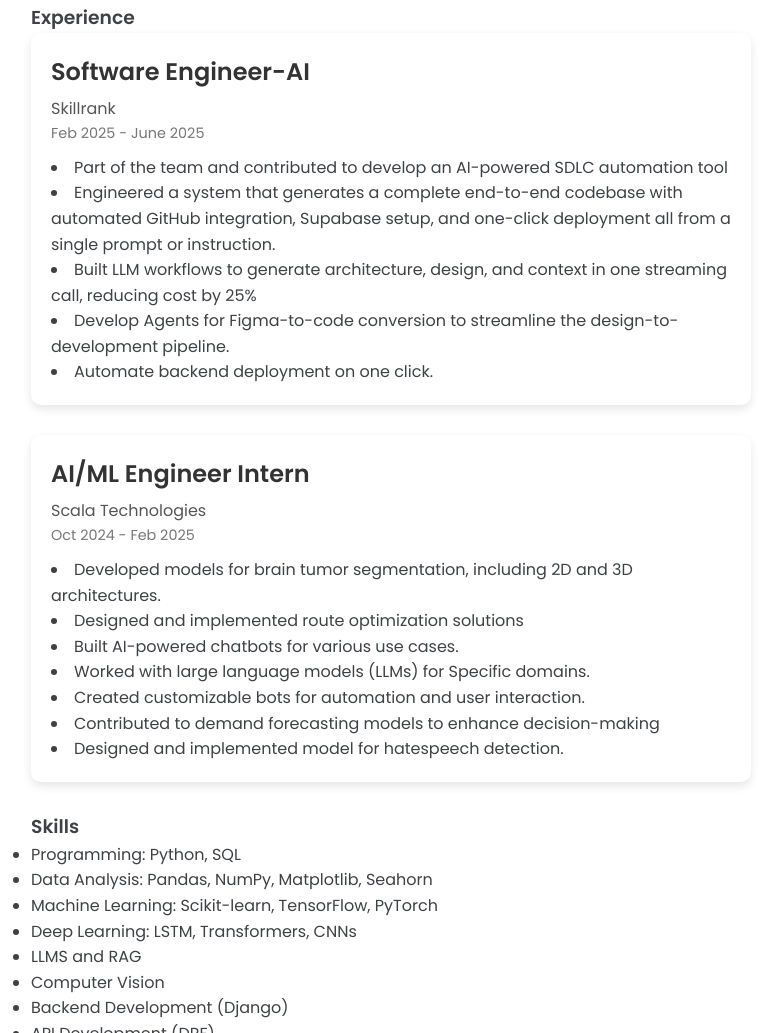
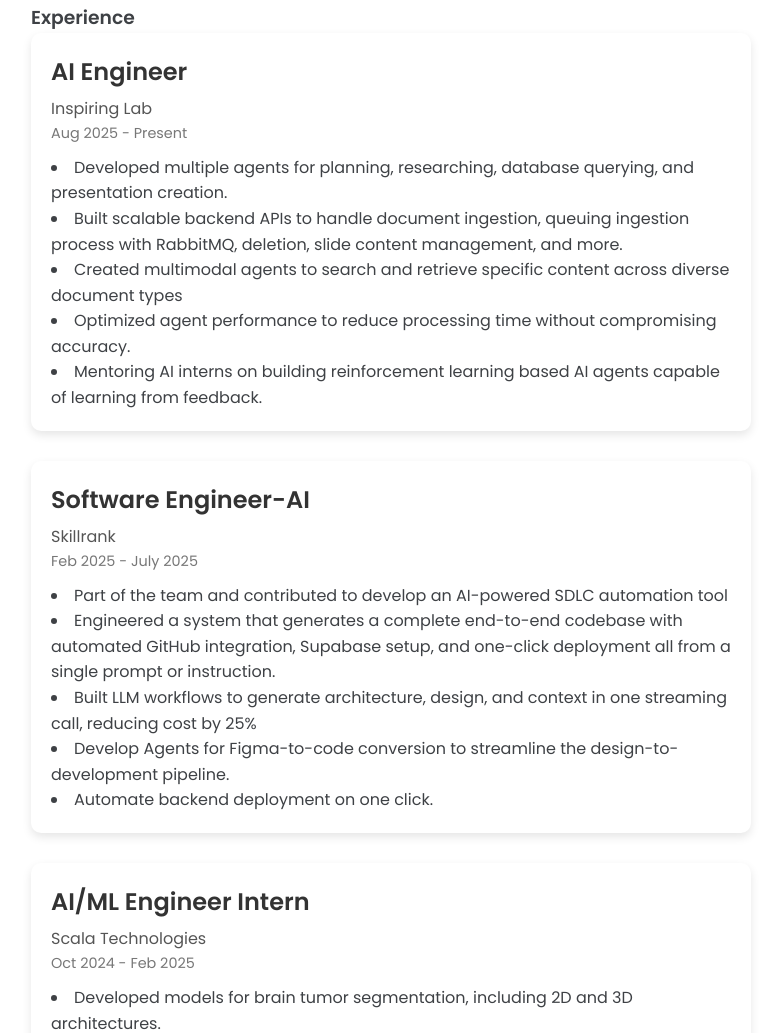
Before and after one commit to Prabesh1sharma/Prabesh_sharma, a plain HTML site: page index.html in a window 1280 px wide. Shown: the part 1246-2279 px from the top of the page, without its empty margins (249-1010 px from the left). Drawn offline with Linux system fonts and the light colour scheme.

Commit message:
feat: Update experience section and CV link

```diff
--- a/index.html
+++ b/index.html
@@ -61,9 +61,23 @@
         <h3>Experience</h3>
         <div class="experience">
           <div class="experience-item">
+            <h4>AI Engineer</h4>
+            <p class="company">Inspiring Lab</p>
+            <p class="duration">Aug 2025 - Present</p>
+            <p class="description">
+              <li>Developed multiple agents for planning, researching, database querying, and presentation creation.</li>
+              <li>Built scalable backend APIs to handle document ingestion, queuing ingestion process with RabbitMQ, deletion, slide content management, and more.</li>
+              <li>Created multimodal agents to search and retrieve specific content across diverse document types</li>
+              <li>Optimized agent performance to reduce processing time without compromising accuracy.</li>
+              <li>Mentoring AI interns on building reinforcement learning based AI agents capable of learning from feedback. </li>
+
+            </p>
+          </div>
+
+          <div class="experience-item">
             <h4>Software Engineer-AI</h4>
             <p class="company">Skillrank</p>
-            <p class="duration">Feb 2025 - June 2025</p>
+            <p class="duration">Feb 2025 - July 2025</p>
             <p class="description">
               <li>Part of the team and contributed to develop an AI-powered SDLC automation tool</li>
               <li>Engineered a system that generates a complete end-to-end codebase with automated GitHub integration, Supabase setup, and one-click deployment all from a single prompt or instruction.</li>
@@ -105,7 +119,7 @@
           <li>Git, GitHub, Docker</li>
         </ul>
 
-        <a href="https://drive.google.com/file/d/1_bG-44JSeyTyBV7GUt1ixN9kgrJyfi40/view?usp=sharing" target="_blank" class="cv-download">Download CV</a>
+        <a href="https://drive.google.com/file/d/1gUj-H_fM0uiVcC9vkhBVi7KOwyQ64r4K/view?usp=sharing" target="_blank" class="cv-download">Download CV</a>
       </div>
     </div>
   </section>
```
